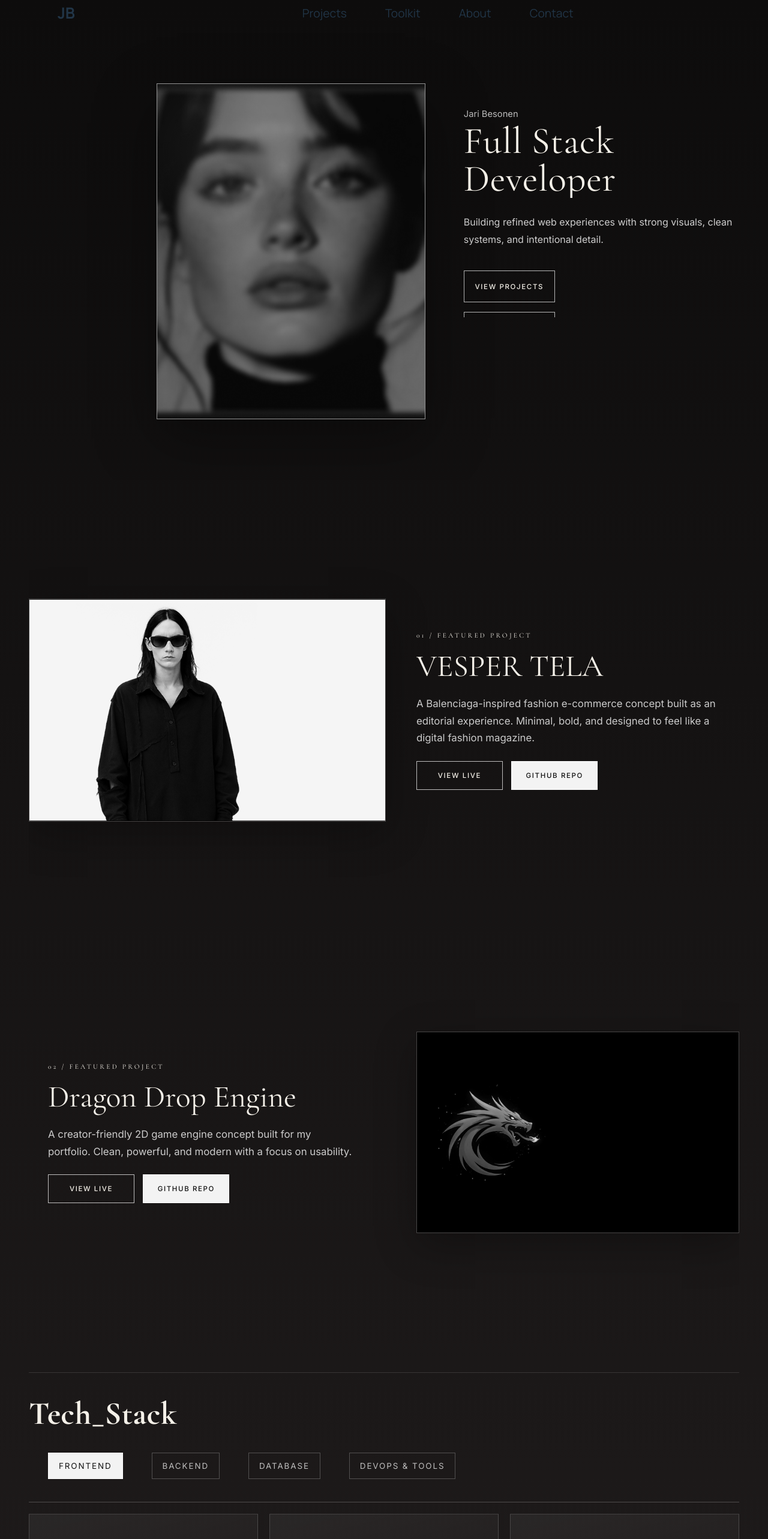
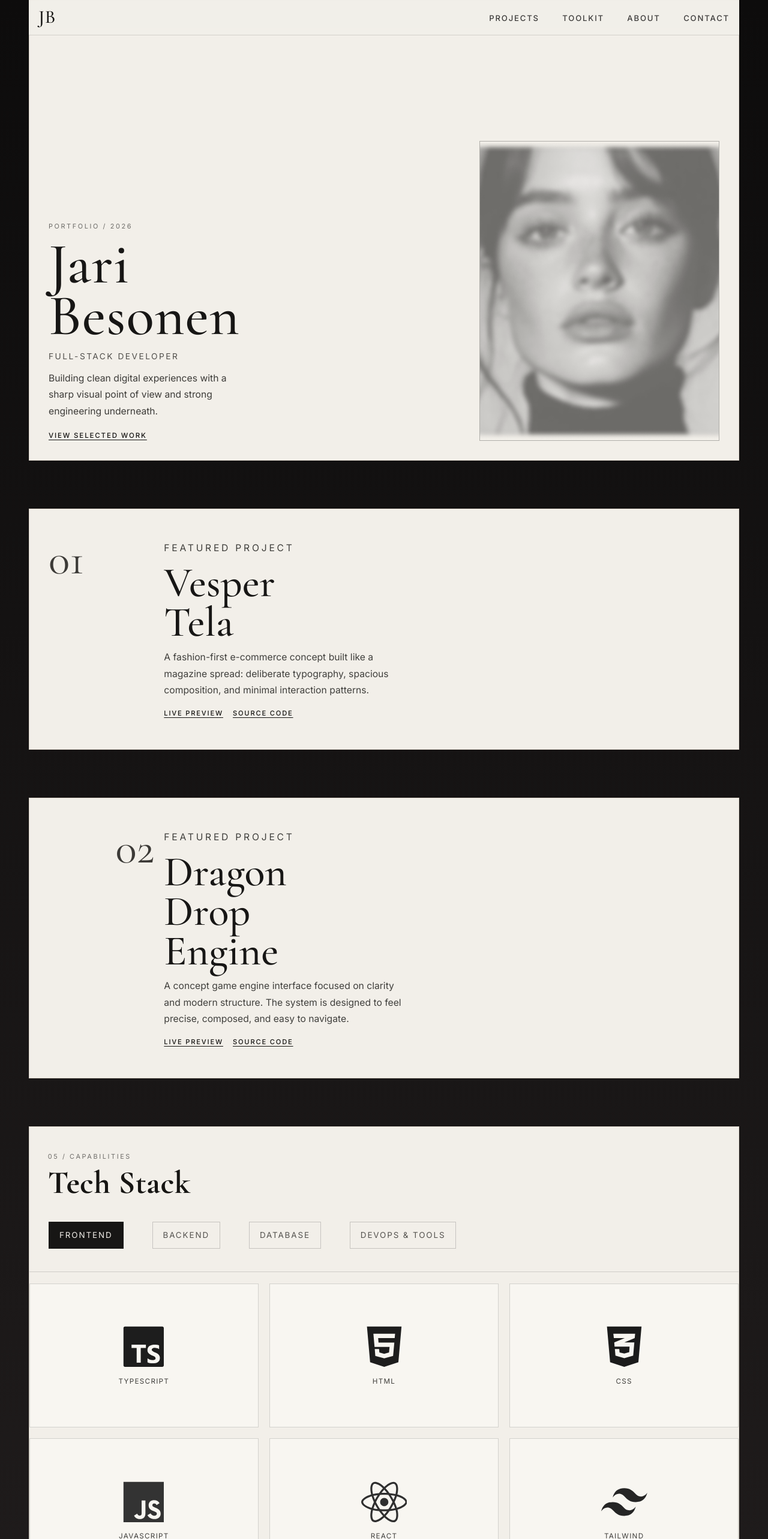
Before and after one commit to JariBesonen/Portfolio-Hosting-Site, a React (Vite) app: page / in a window 1280 px wide. Shown: the top 2566 px of the page at 60% size. Built offline with nearby package versions, Linux system fonts and the light colour scheme; a web font is replaced by a local one.

Commit message:
redesign the site to a white/neutral style

```diff
--- a/src/Components/Navbar/Navbar.css
+++ b/src/Components/Navbar/Navbar.css
@@ -1,37 +1,74 @@
-nav {
-  width: 100%;
+.site-navbar {
+  position: fixed;
+  top: 0;
+  left: 1.5rem;
+  right: 1.5rem;
+  z-index: 150;
   display: flex;
   align-items: center;
-  justify-content: flex-start;
-  padding-left: 6rem;
-  background-color: transparent;
-  position: fixed;
-  top: 0;
-  left: 0;
-  padding-top: 0.5rem;
-  z-index: 100;
-  font-family: "manrope";
+  justify-content: space-between;
+  padding: 0.85rem 1rem;
+  background: rgba(242, 239, 233, 0.86);
+  backdrop-filter: blur(8px);
+  border-bottom: 1px solid rgba(23, 22, 20, 0.14);
 }
 
-h1 {
-  font-size: 1.6rem;
-  overflow-y: hidden;
+@media (min-width: 600px) {
+  .site-navbar {
+    left: 3rem;
+    right: 3rem;
+  }
 }
 
-h1:hover {
-  cursor: pointer;
+.site-navbar-brand {
+  margin: 0;
+  font-family: "Cormorant Garamond", serif;
+  font-size: clamp(1.5rem, 2.4vw, 2rem);
+  color: #151413;
+  letter-spacing: 0.02em;
+  line-height: 1;
+  text-decoration: none;
 }
 
-ul {
-  margin-left: 32%;
+.site-navbar-links {
+  margin: 0;
+  padding: 0;
+  list-style: none;
   display: flex;
-  gap: 4rem;
+  align-items: center;
+  gap: clamp(1rem, 3vw, 2.5rem);
 }
 
-ul li {
-  font-size: 1.2rem;
+.site-navbar-links li {
+  list-style: none;
 }
 
-ul li:hover {
+.site-navbar-links a {
+  font-family: "Inter", sans-serif;
+  font-size: clamp(0.68rem, 1.2vw, 0.82rem);
+  letter-spacing: 0.14em;
+  text-transform: uppercase;
+  color: rgba(21, 20, 19, 0.82);
+  text-decoration: none;
+  transition: color 180ms ease;
+}
+
+.site-navbar-links a:hover {
   cursor: pointer;
+  color: #000;
 }
+
+@media (max-width: 760px) {
+  .site-navbar {
+    padding: 0.75rem 0.85rem;
+  }
+
+  .site-navbar-links {
+    gap: 0.8rem;
+  }
+
+  .site-navbar-links li {
+    font-size: 0.64rem;
+    letter-spacing: 0.11em;
+  }
+}
--- a/src/Components/Navbar/Navbar.jsx
+++ b/src/Components/Navbar/Navbar.jsx
@@ -1,13 +1,23 @@
 import "./Navbar.css";
 function Navbar() {
   return (
-    <nav>
-      <h1>JB</h1>
-      <ul>
-        <li>Projects</li>
-        <li>Toolkit</li>
-        <li>About</li>
-        <li>Contact</li>
+    <nav className="site-navbar">
+      <a className="site-navbar-brand" href="#top">
+        JB
+      </a>
+      <ul className="site-navbar-links">
+        <li>
+          <a href="#project-01">Projects</a>
+        </li>
+        <li>
+          <a href="#tech-stack">Toolkit</a>
+        </li>
+        <li>
+          <a href="#about">About</a>
+        </li>
+        <li>
+          <a href="#contact">Contact</a>
+        </li>
       </ul>
     </nav>
   );
--- a/src/Pages/Home/Home.css
+++ b/src/Pages/Home/Home.css
@@ -5,6 +5,10 @@
   margin: 0;
   padding: 0;
   box-sizing: border-box;
+}
+
+html,
+body {
   overflow-x: hidden;
 }
 
@@ -17,6 +21,7 @@
 
 html {
   font-size: 16px;
+  scroll-behavior: smooth;
 }
 
 .home-page-wrapper {
@@ -32,6 +37,169 @@ html {
   display: flex;
   flex-direction: column;
   gap: 3rem;
+}
+
+/*EDITORIAL HERO + PROJECTS (PHASE 1)*/
+.editorial-hero-section,
+.editorial-project-section {
+  background-color: #f2efe9;
+  color: #171615;
+  border: 1px solid #d7d0c6;
+}
+
+.editorial-hero-section {
+  min-height: 92vh;
+  display: grid;
+  grid-template-columns: 1fr;
+  gap: 1.5rem;
+  padding: clamp(1.2rem, 3vw, 2rem);
+}
+
+.editorial-hero-copy {
+  display: flex;
+  flex-direction: column;
+  justify-content: flex-start;
+  gap: 0.8rem;
+}
+
+.editorial-kicker,
+.editorial-project-kicker {
+  font-family: "Inter", sans-serif;
+  font-size: 0.68rem;
+  letter-spacing: 0.24em;
+  text-transform: uppercase;
+  color: rgba(25, 24, 22, 0.62);
+}
+
+.editorial-hero-copy h1 {
+  font-family: "Cormorant Garamond", serif;
+  font-size: clamp(2.8rem, 13vw, 6rem);
+  line-height: 0.9;
+  font-weight: 500;
+  letter-spacing: 0.01em;
+  max-width: 9ch;
+}
+
+.editorial-role {
+  font-family: "Inter", sans-serif;
+  font-size: 0.86rem;
+  letter-spacing: 0.18em;
+  text-transform: uppercase;
+  color: rgba(25, 24, 22, 0.74);
+}
+
+.editorial-deck {
+  font-family: "Inter", sans-serif;
+  font-size: 0.98rem;
+  line-height: 1.75;
+  color: rgba(25, 24, 22, 0.84);
+  max-width: 34ch;
+}
+
+.editorial-primary-link {
+  font-family: "Inter", sans-serif;
+  font-size: 0.72rem;
+  letter-spacing: 0.16em;
+  text-transform: uppercase;
+  color: #151413;
+  text-decoration: underline;
+  text-underline-offset: 0.24em;
+  width: fit-content;
+  margin-top: 0.35rem;
+}
+
+.editorial-hero-frame {
+  width: min(100%, 25rem);
+  margin-left: auto;
+  aspect-ratio: 4 / 5;
+  overflow: hidden;
+  border: 1px solid rgba(25, 24, 22, 0.3);
+}
+
+.editorial-hero-image {
+  width: 100%;
+  height: 100%;
+  object-fit: cover;
+  object-position: center top;
+  filter: grayscale(1) contrast(1.03);
+}
+
+.editorial-project-section {
+  display: grid;
+  grid-template-columns: minmax(3rem, auto) 1fr;
+  gap: 1rem;
+  padding: clamp(1.2rem, 3vw, 2rem);
+  align-items: start;
+}
+
+.editorial-project-number {
+  font-family: "Cormorant Garamond", serif;
+  font-size: clamp(2.1rem, 9vw, 4.6rem);
+  line-height: 0.9;
+  color: rgba(20, 18, 16, 0.82);
+}
+
+.editorial-project-copy {
+  display: flex;
+  flex-direction: column;
+  gap: 0.7rem;
+}
+
+.editorial-project-copy h2 {
+  font-family: "Cormorant Garamond", serif;
+  font-size: clamp(2rem, 8vw, 4.4rem);
+  line-height: 0.94;
+  font-weight: 500;
+  max-width: 11ch;
+}
+
+.editorial-project-copy p {
+  font-family: "Inter", sans-serif;
+  font-size: 0.98rem;
+  line-height: 1.75;
+  color: rgba(25, 24, 22, 0.82);
+  max-width: 40ch;
+}
+
+.editorial-project-links {
+  display: flex;
+  gap: 1rem;
+  flex-wrap: wrap;
+  margin-top: 0.3rem;
+}
+
+.editorial-project-links a {
+  font-family: "Inter", sans-serif;
+  font-size: 0.7rem;
+  text-transform: uppercase;
+  letter-spacing: 0.16em;
+  color: #161513;
+  text-decoration: underline;
+  text-underline-offset: 0.24em;
+}
+
+@media (min-width: 900px) {
+  .editorial-hero-section {
+    grid-template-columns: minmax(0, 1.05fr) minmax(18rem, 0.95fr);
+    align-items: end;
+    gap: clamp(1.8rem, 5vw, 4rem);
+    min-height: 96vh;
+  }
+
+  .editorial-project-section {
+    grid-template-columns: minmax(4.5rem, 0.16fr) minmax(0, 0.84fr);
+    align-items: start;
+    min-height: auto;
+    padding-block: clamp(2rem, 4vw, 3.25rem);
+  }
+
+  .editorial-project-section--reverse .editorial-project-number {
+    justify-self: end;
+  }
+
+  .editorial-project-copy h2 {
+    max-width: 9ch;
+  }
 }
 
 /*HERO SECTION*/
@@ -1748,16 +1916,25 @@ footer {
   width: 100%;
   min-height: auto;
   padding: clamp(1rem, 2vw, 2rem) 0 clamp(2.25rem, 5vw, 4rem);
-  border-top: 1px solid rgba(255, 255, 255, 0.12);
-  border-bottom: 1px solid rgba(255, 255, 255, 0.12);
-  background: transparent;
+  border: 1px solid #d7d0c6;
+  background: #f2efe9;
+}
+
+.tech-stack-kicker {
+  margin: 0 0 0.6rem;
+  margin-left: clamp(1.1rem, 2.4vw, 2.2rem);
+  font-family: "Inter", sans-serif;
+  font-size: 0.68rem;
+  letter-spacing: 0.24em;
+  text-transform: uppercase;
+  color: rgba(23, 22, 20, 0.6);
 }
 
 .tech-stack-section > h3 {
-  margin: 0 0 1.2rem;
+  margin: 0 0 1.2rem clamp(1.1rem, 2.4vw, 2.2rem);
   font-size: clamp(2.3rem, 6.5vw, 4.4rem);
   line-height: 0.95;
-  color: #f4f0e8;
+  color: #161513;
   letter-spacing: 0.01em;
   font-family: "Cormorant Garamond", serif;
 }
@@ -1772,7 +1949,7 @@ footer {
   list-style: none;
   margin: 0;
   padding: 0 0 1.1rem;
-  border-bottom: 1px solid rgba(255, 255, 255, 0.22);
+  border-bottom: 1px solid rgba(23, 22, 20, 0.16);
 }
 
 .tech-stack-section ul li {
@@ -1780,8 +1957,8 @@ footer {
   font-size: 0.76rem;
   letter-spacing: 0.14em;
   text-transform: uppercase;
-  color: rgba(255, 255, 255, 0.72);
-  border: 1px solid rgba(255, 255, 255, 0.24);
+  color: rgba(23, 22, 20, 0.72);
+  border: 1px solid rgba(23, 22, 20, 0.2);
   padding: 0.56rem 0.82rem;
   transition:
     color 180ms ease,
@@ -1792,15 +1969,15 @@ footer {
 
 .tech-stack-section ul li:hover {
   cursor: pointer;
-  color: #f4f0e8;
-  border-color: rgba(255, 255, 255, 0.55);
+  color: #111;
+  border-color: rgba(23, 22, 20, 0.44);
   transform: translateY(-1px);
 }
 
 .tech-stack-section ul li.active-skill-tab {
-  color: #111;
-  background-color: rgba(255, 255, 255, 0.95);
-  border-color: rgba(255, 255, 255, 0.95);
+  color: #f2efe9;
+  background-color: #171615;
+  border-color: #171615;
 }
 
 .tech-stack-icon-wrapper {
@@ -1831,54 +2008,37 @@ footer {
   position: relative;
   width: 100%;
   min-height: 10.5rem;
-  border: 1px solid rgba(255, 255, 255, 0.16);
-  background: linear-gradient(
-    165deg,
-    rgba(255, 255, 255, 0.06),
-    rgba(0, 0, 0, 0)
-  );
+  border: 1px solid rgba(23, 22, 20, 0.16);
+  background: #f8f6f1;
   display: flex;
   flex-direction: column;
   align-items: center;
   justify-content: center;
   gap: 0.65rem;
-  overflow: hidden;
+  overflow: visible;
   transition:
     border-color 180ms ease,
     background-color 180ms ease,
-    box-shadow 220ms ease,
     transform 180ms ease;
 }
 
 .icon-wrap::before,
 .vercel-wrap::before,
 .render-wrap::before {
-  content: "";
-  position: absolute;
-  inset: -80% auto auto -140%;
-  width: 60%;
-  height: 260%;
-  background: linear-gradient(
-    90deg,
-    rgba(255, 255, 255, 0),
-    rgba(255, 255, 255, 0.12),
-    rgba(255, 255, 255, 0)
-  );
-  transform: rotate(15deg);
-  opacity: 0;
-  pointer-events: none;
+  display: none;
 }
 
 .icon-wrap:focus-visible,
 .vercel-wrap:focus-visible,
 .render-wrap:focus-visible {
-  outline: 2px solid rgba(255, 255, 255, 0.7);
+  outline: 2px solid rgba(23, 22, 20, 0.5);
   outline-offset: 2px;
 }
 
 .icons {
   width: clamp(3rem, 9vw, 5rem);
   height: clamp(3rem, 9vw, 5rem);
+  filter: grayscale(1) contrast(0.8) brightness(0.26);
 }
 
 .icon-wrap span,
@@ -1888,7 +2048,7 @@ footer {
   font-size: 0.73rem;
   letter-spacing: 0.11em;
   text-transform: uppercase;
-  color: rgba(255, 255, 255, 0.82);
+  color: rgba(23, 22, 20, 0.82);
 }
 
 .vercel-span,
@@ -1979,3 +2139,103 @@ footer {
     min-height: 10rem;
   }
 }
+
+/* FINAL ABOUT + CONTACT OVERRIDES */
+.about-section,
+.contact-section {
+  position: relative;
+  background: #f2efe9;
+  border: 1px solid #d7d0c6;
+}
+
+.about-section {
+  min-height: 62vh;
+  padding: clamp(1.4rem, 3.4vw, 2.8rem) 0;
+}
+
+.contact-section {
+  min-height: 64vh;
+  padding: clamp(1.4rem, 3.4vw, 2.8rem) 0;
+}
+
+.about-section::before,
+.contact-section::before {
+  display: none;
+}
+
+.about-editorial-layout,
+.contact-editorial-layout {
+  width: min(100%, 76rem);
+  margin: 0 auto;
+  padding: clamp(1.2rem, 2vw, 2rem);
+}
+
+.about-kicker,
+.contact-kicker {
+  color: rgba(23, 22, 20, 0.62);
+  letter-spacing: 0.24em;
+}
+
+.about-editorial-copy h5,
+.contact-copy-block h5 {
+  color: #161513;
+}
+
+.about-lead,
+.contact-lead {
+  color: rgba(23, 22, 20, 0.82);
+}
+
+.about-focus-row span {
+  border-top: 1px solid rgba(23, 22, 20, 0.22);
+  border-bottom: 1px solid rgba(23, 22, 20, 0.22);
+  color: rgba(23, 22, 20, 0.78);
+}
+
+.contact-email-card {
+  border-top: 1px solid rgba(23, 22, 20, 0.2);
+  border-bottom: 1px solid rgba(23, 22, 20, 0.2);
+}
+
+.contact-label {
+  color: rgba(23, 22, 20, 0.62);
+}
+
+.contact-email-card a {
+  color: #161513;
+}
+
+.contact-primary-btn,
+.contact-secondary-btn {
+  border: 1px solid rgba(23, 22, 20, 0.72);
+}
+
+.contact-primary-btn {
+  background: #171615;
+  color: #f2efe9;
+}
+
+.contact-primary-btn:hover {
+  background: #0f0f0f;
+}
+
+.contact-secondary-btn {
+  background: transparent;
+  color: #171615;
+}
+
+.contact-secondary-btn:hover {
+  background: rgba(23, 22, 20, 0.06);
+}
+
+.contact-note {
+  color: rgba(23, 22, 20, 0.6);
+}
+
+@media (min-width: 900px) {
+  .contact-editorial-layout {
+    grid-template-columns: minmax(0, 1fr) minmax(19rem, 0.9fr);
+    align-items: center;
+    gap: clamp(1.6rem, 3vw, 3rem);
+  }
+}
--- a/src/Pages/Home/Home.jsx
+++ b/src/Pages/Home/Home.jsx
@@ -1,7 +1,5 @@
 import { useState } from "react";
 import portraitImage from "../../assets/my-pic-placeholder-blur.png";
-import vesperTelaImage from "../../assets/vesper-tela-background-img-clear.png";
-import dragonDropImage from "../../assets/dragondropengine-background-clear.png";
 import "./Home.css";
 function Home() {
   const [frontendSkills, setFrontendSkills] = useState(true);
@@ -56,81 +54,66 @@ function Home() {
   };
   return (
     <>
-      <main className="home-page-wrapper">
-        <section className="hero-section">
-          <div className="hero-portrait-frame">
+      <main className="home-page-wrapper" id="top">
+        <section className="editorial-hero-section">
+          <div className="editorial-hero-copy">
+            <p className="editorial-kicker">Portfolio / 2026</p>
+            <h1>Jari Besonen</h1>
+            <p className="editorial-role">Full-Stack Developer</p>
+            <p className="editorial-deck">
+              Building clean digital experiences with a sharp visual point of
+              view and strong engineering underneath.
+            </p>
+            <a className="editorial-primary-link" href="#project-01">
+              View Selected Work
+            </a>
+          </div>
+
+          <figure className="editorial-hero-frame">
             <img
-              className="hero-portrait-image"
+              className="editorial-hero-image"
               src={portraitImage}
-              alt="Editorial portrait inspiration"
+              alt="Black and white editorial portrait"
             />
-            <div className="hero-portrait-overlay"></div>
-          </div>
-          <div className="hero-info-wrapper">
-            <div className="hero-info-name-role-wrapper">
-              <p>Jari Besonen</p>
-              <h2>Full Stack Developer</h2>
-            </div>
-            <span>
-              Building refined web experiences with strong visuals, clean
-              systems, and intentional detail.
-            </span>
-            <div className="hero-info-button-wrapper">
-              <button className="view-projects-btn">View Projects</button>
-              <button className="contact-btn">Contact</button>
+          </figure>
+        </section>
+
+        <section className="editorial-project-section" id="project-01">
+          <p className="editorial-project-number">01</p>
+          <div className="editorial-project-copy">
+            <p className="editorial-project-kicker">Featured Project</p>
+            <h2>Vesper Tela</h2>
+            <p>
+              A fashion-first e-commerce concept built like a magazine spread:
+              deliberate typography, spacious composition, and minimal
+              interaction patterns.
+            </p>
+            <div className="editorial-project-links">
+              <a href="#">Live Preview</a>
+              <a href="#">Source Code</a>
             </div>
           </div>
         </section>
 
-        <section className="project-one-section">
-          <div className="project-one-media">
-            <img
-              className="project-one-image"
-              src={vesperTelaImage}
-              alt="Vesper Tela fashion landing page preview"
-            />
-          </div>
-          <div className="project-one-info-wrapper">
-            <p className="project-label">01 / Featured Project</p>
-            <p className="project-title">VESPER TELA</p>
-            <span>
-              A Balenciaga-inspired fashion e-commerce concept built as an
-              editorial experience. Minimal, bold, and designed to feel like a
-              digital fashion magazine.
-            </span>
-            <div className="project-one-btn-wrapper">
-              <button className="project-one-view-live-btn">View Live</button>
-              <button className="project-one-github-repo-btn">
-                Github Repo
-              </button>
+        <section className="editorial-project-section editorial-project-section--reverse">
+          <p className="editorial-project-number">02</p>
+          <div className="editorial-project-copy">
+            <p className="editorial-project-kicker">Featured Project</p>
+            <h2>Dragon Drop Engine</h2>
+            <p>
+              A concept game engine interface focused on clarity and modern
+              structure. The system is designed to feel precise, composed, and
+              easy to navigate.
+            </p>
+            <div className="editorial-project-links">
+              <a href="#">Live Preview</a>
+              <a href="#">Source Code</a>
             </div>
           </div>
         </section>
-        <section className="project-two-section">
-          <div className="project-two-media">
-            <img
-              className="project-two-image"
-              src={dragonDropImage}
-              alt="Dragon Drop Engine game engine preview"
-            />
-          </div>
-          <div className="project-two-info-wrapper">
-            <p className="project-label">02 / Featured Project</p>
-            <p className="project-title">Dragon Drop Engine</p>
-            <span>
-              A creator-friendly 2D game engine concept built for my portfolio.
-              Clean, powerful, and modern with a focus on usability.
-            </span>
-            <div className="project-two-btn-wrapper">
-              <button className="project-two-view-live-btn">View Live</button>
-              <button className="project-two-github-repo-btn">
-                Github Repo
-              </button>
-            </div>
-          </div>
-        </section>
-        <section className="tech-stack-section">
-          <h3>Tech_Stack</h3>
+        <section className="tech-stack-section" id="tech-stack">
+          <p className="tech-stack-kicker">05 / Capabilities</p>
+          <h3>Tech Stack</h3>
           <ul>
             <li
               className={frontendSkills ? "active-skill-tab" : ""}
@@ -360,7 +343,7 @@ function Home() {
             )}
           </div>
         </section>
-        <section className="about-section">
+        <section className="about-section" id="about">
           <div className="about-editorial-layout">
             <div className="about-editorial-copy">
               <p className="about-kicker">03 / About</p>
@@ -379,7 +362,7 @@ function Home() {
             </div>
           </div>
         </section>
-        <section className="contact-section">
+        <section className="contact-section" id="contact">
           <div className="contact-editorial-layout">
             <div className="contact-copy-block">
               <p className="contact-kicker">04 / Contact</p>
```
